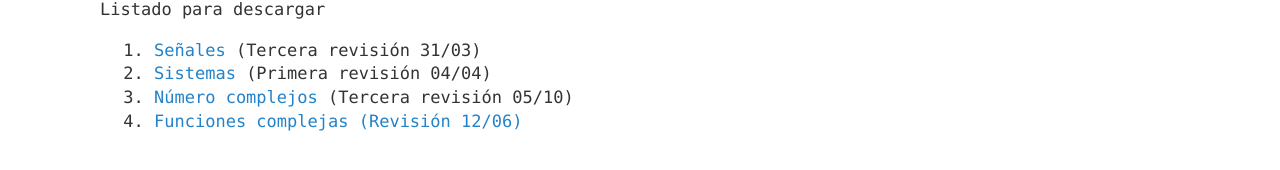
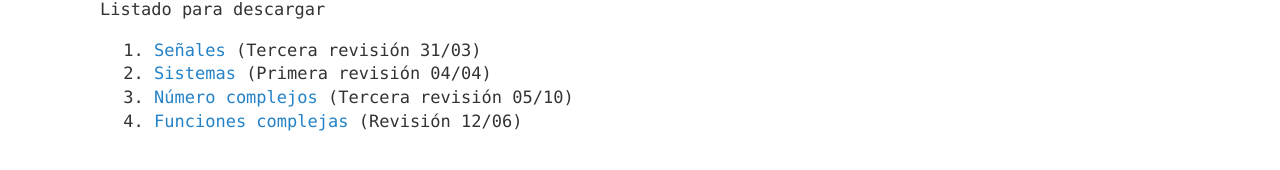
Before and after one commit to 1nv1/UTN-FRN-ASS, a Jekyll site: the page built from _posts/2020-03-21-TPs2020.markdown, in a window 1280 px wide. Shown: the part 174-344 px from the top of the page. Built offline with Jekyll 4.4.1, drawn with Linux system fonts in a browser that asks for light colours; comment, search, counter and statistics services are not loaded.

Commit message:
Fixed typo

```diff
--- a/_posts/2020-03-21-TPs2020.markdown
+++ b/_posts/2020-03-21-TPs2020.markdown
@@ -12,4 +12,4 @@ Listado para descargar
 1. <a href="https://drive.google.com/open?id=1iX6nv0sYBAlPWupAtx7HZ2crc3HXfA9G" target="_blank">Señales</a> (Tercera revisión 31/03)
 2. <a href="https://drive.google.com/open?id=1YpSHEPfzDdSc17LyqBRdGKclPM1auGuy" target="_blank">Sistemas</a> (Primera revisión 04/04)
 3. <a href="https://drive.google.com/open?id=1TJF2cCeqypsboOm4JJ2FZ-9PpNJW3gpp" target="_blank">Número complejos</a> (Tercera revisión 05/10)
-4. <a href="https://drive.google.com/file/d/1LsbqlWxSoyXOkHO4eRhmMdYN_DszWiLC/view?usp=sharing" target="_blank">Funciones complejas (Revisión 12/06)</a>
+4. <a href="https://drive.google.com/file/d/1LsbqlWxSoyXOkHO4eRhmMdYN_DszWiLC/view?usp=sharing" target="_blank">Funciones complejas</a> (Revisión 12/06)
```
